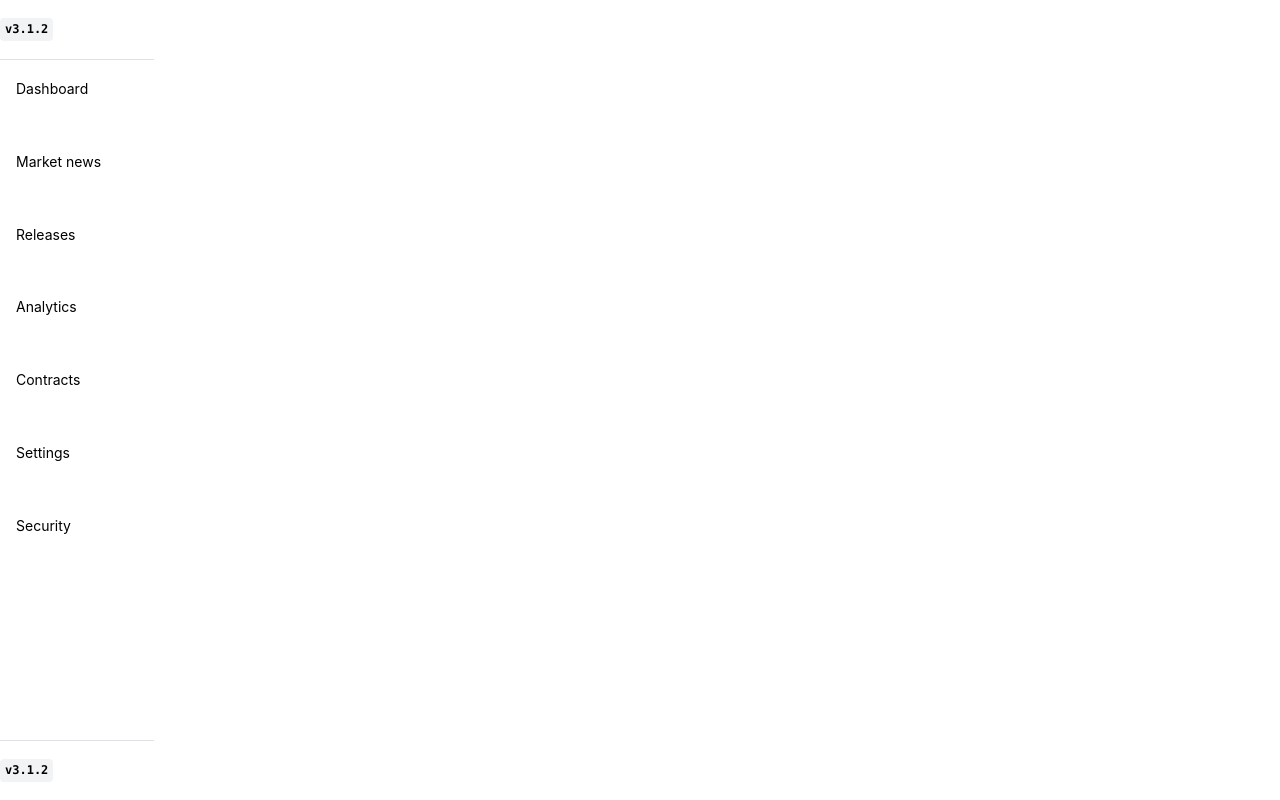
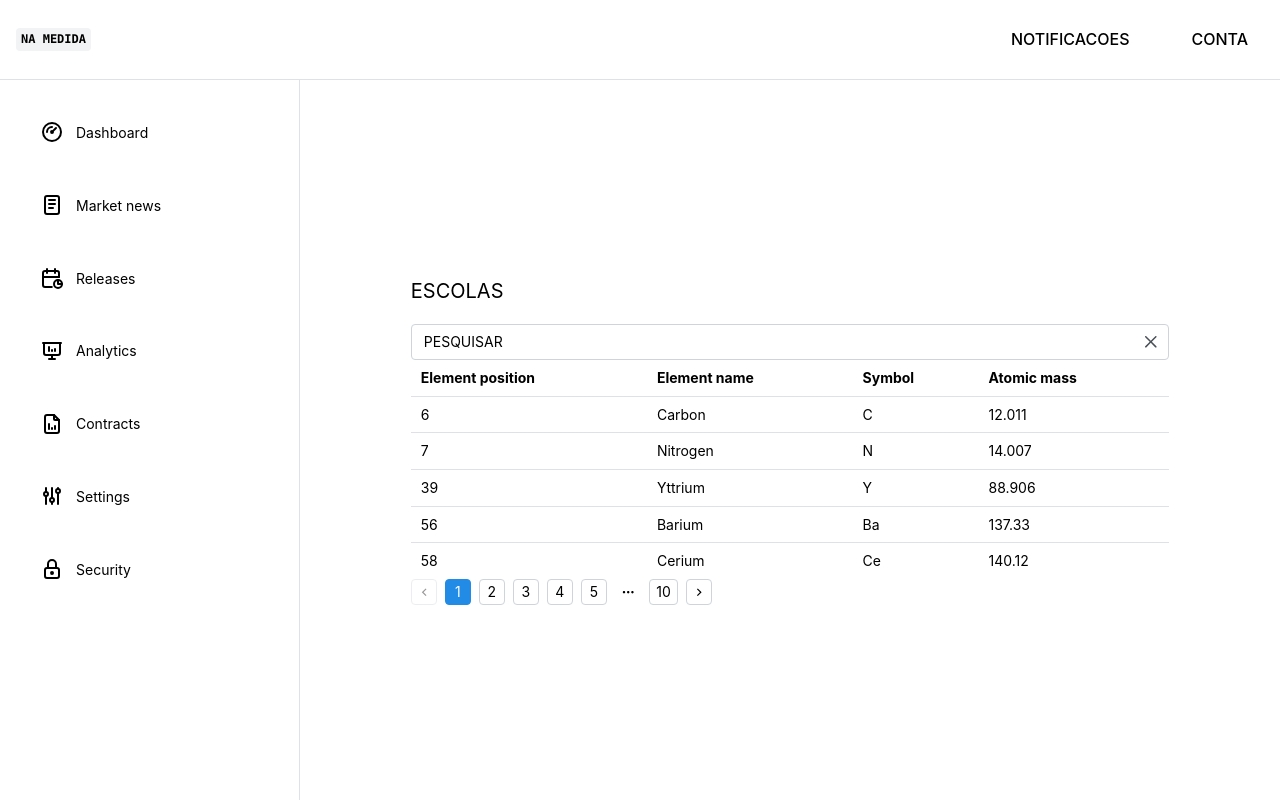
Before and after one commit to NaMedidaFatec/NaMedidaUI, a Next.js app: page /admin/detalhesEscola in a window 1280 px wide. Built offline with nearby package versions, Linux system fonts and the light colour scheme.

Commit message:
feat: criação de componentes appbar,navbar e criando estrutura basica tela de detalhes escola

```diff
--- a/src/app/admin/detalhesEscola/page.tsx
+++ b/src/app/admin/detalhesEscola/page.tsx
@@ -1,12 +1,83 @@
 'use client'
 
-import Drawer from "../../../components/drawer"
+import { AppShell, CloseButton, Pagination, Table, Input, Text } from '@mantine/core';
+import AppBar from '../../../components/AppBar';
+import NavBar from '../../../components/NavBar';
+import { Container } from '../../../components/general';
+import { useState } from 'react';
 
 export default function DetalhesEscola(props: any) {
+    const [value, setValue] = useState('Clear me');
+
+    const elements = [
+        { position: 6, mass: 12.011, symbol: 'C', name: 'Carbon' },
+        { position: 7, mass: 14.007, symbol: 'N', name: 'Nitrogen' },
+        { position: 39, mass: 88.906, symbol: 'Y', name: 'Yttrium' },
+        { position: 56, mass: 137.33, symbol: 'Ba', name: 'Barium' },
+        { position: 58, mass: 140.12, symbol: 'Ce', name: 'Cerium' },
+    ];
+
+    const rows = elements.map((element) => (
+        <Table.Tr key={element.name}>
+            <Table.Td>{element.position}</Table.Td>
+            <Table.Td>{element.name}</Table.Td>
+            <Table.Td>{element.symbol}</Table.Td>
+            <Table.Td>{element.mass}</Table.Td>
+        </Table.Tr>
+    ));
 
     return (
-        <>
-            <Drawer />
-        </>
-    )
+        <AppShell
+            header={{ height: { base: 60, md: 70, lg: 80 } }}
+            navbar={{
+                width: { base: 100, md: 200, lg: 300 },
+                breakpoint: 'sm',
+                //collapsed: { mobile: !opened },
+            }}
+            padding="md"
+        >
+            <AppBar />
+
+            <NavBar />
+
+            <AppShell.Main display='flex'
+                style={{
+                    justifyContent: 'center',
+                    alignItems: 'center',
+                }}
+            >
+                <Container w='80%'>
+                    <Text size="xl">ESCOLAS</Text>
+                    <Input
+                        placeholder="Clearable input"
+                        value={'PESQUISAR'}
+                        onChange={(event) => setValue(event.currentTarget.value)}
+                        rightSectionPointerEvents="all"
+                        mt="md"
+                        rightSection={
+                            <CloseButton
+                                aria-label="Clear input"
+                                onClick={() => setValue('')}
+                                style={{ display: value ? undefined : 'none' }}
+                            />
+                        }
+                    />
+                    <Table stickyHeader stickyHeaderOffset={60}>
+                        <Table.Thead>
+                            <Table.Tr>
+                                <Table.Th>Element position</Table.Th>
+                                <Table.Th>Element name</Table.Th>
+                                <Table.Th>Symbol</Table.Th>
+                                <Table.Th>Atomic mass</Table.Th>
+                            </Table.Tr>
+                        </Table.Thead>
+                        <Table.Tbody>{rows}</Table.Tbody>
+                    </Table>
+                    <Pagination total={10} size="sm" />
+                </Container>
+
+            </AppShell.Main>
+
+        </AppShell>
+    );
 };
--- /dev/null
+++ b/src/components/AppBar/AppBar.module.css
@@ -0,0 +1,10 @@
+.control {
+  display: block;
+  padding: var(--mantine-spacing-xs) var(--mantine-spacing-md);
+  border-radius: var(--mantine-radius-md);
+  font-weight: 500;
+
+  @mixin hover {
+    background-color: light-dark(var(--mantine-color-gray-0), var(--mantine-color-dark-6));
+  }
+}
--- /dev/null
+++ b/src/components/AppBar/index.tsx
@@ -0,0 +1,21 @@
+import React from "react";
+import { AppShell, Burger, Code, Group, UnstyledButton } from "@mantine/core";
+import { useDisclosure } from "@mantine/hooks";
+import classes from './AppBar.module.css'
+
+export default (props: any) => {
+    const [opened, { toggle }] = useDisclosure();
+
+    return (
+        <AppShell.Header>
+            <Group h="100%" px="md" justify="space-between">
+                <Burger opened={opened} onClick={toggle} hiddenFrom="sm" size="sm" />
+                <Code fw={700}>NA MEDIDA</Code>
+                <Group ml="xl" gap={30} visibleFrom="sm">
+                    <UnstyledButton className={classes.control}>NOTIFICACOES</UnstyledButton>
+                    <UnstyledButton className={classes.control}>CONTA</UnstyledButton>
+                </Group>
+            </Group>
+        </AppShell.Header>
+    );
+};
--- a/src/components/drawer/index.tsx
+++ b/src/components/NavBar/index.tsx
@@ -1,6 +1,6 @@
 'use client'
 
-import { Group, Code, NavLink, Stack } from '@mantine/core';
+import { Group, Code, NavLink, Stack, AppShell, Skeleton } from '@mantine/core';
 import {
     IconNotes,
     IconCalendarStats,
@@ -47,31 +47,14 @@ const mockdata = [
     },
 ];
 
-export default function Drawer(props: any) {
-    const links = mockdata.map((item) => <NavLink style={{ padding: '1rem' }} {...item} key={item.label} />);
+export default (props: any) => {
+    const links = mockdata.map((item) => <NavLink leftSection={<item.icon />} style={{ padding: '1.5rem' }} {...item} key={item.label} />);
 
     return (
-        <Container fluid h='100vh' w='12vw' mx='0' px='0' style={{ alignItems: 'flex-start' }}>
-            <Group h='7.5%' w='100%' justify="space-between" style={{ borderBottom: '1px solid #dee2e6' }}>
-                {/* <Logo style={{ width: rem(120) }} /> */}
-                <Code fw={700}>v3.1.2</Code>
-            </Group>
+        //usar com componentes AppShell, exemplo: /admin/detalhesEscola
 
-            <Stack
-                bg="var(--mantine-color-body)"
-                align="stretch"
-                justify="flex-start"
-                gap="md"
-                h='85%'
-                style={{ overflow: 'scroll' }}
-            >
-                {links}
-            </Stack>
-
-            <Group h='7.5%' w='100%' justify="space-between" style={{ borderTop: '1px solid #dee2e6' }}>
-                {/* <Logo style={{ width: rem(120) }} /> */}
-                <Code fw={700}>v3.1.2</Code>
-            </Group>
-        </Container>
+        <AppShell.Navbar p="md">
+            {links}
+        </AppShell.Navbar>
     )
 };
--- a/src/components/general/Container/index.tsx
+++ b/src/components/general/Container/index.tsx
@@ -3,5 +3,5 @@ import { Container } from "@mantine/core";
 
 export default (props) => {
   const { classes, children, ...other } = props;
-  return <Container className={classes?.container} {...other}>{children}</Container>;
+  return <Container mx='0' px='0' className={classes?.container} {...other}>{children}</Container>;
 };
```
Also changed, not shown: 1 other file (tests, documents, lock files or other folders).
